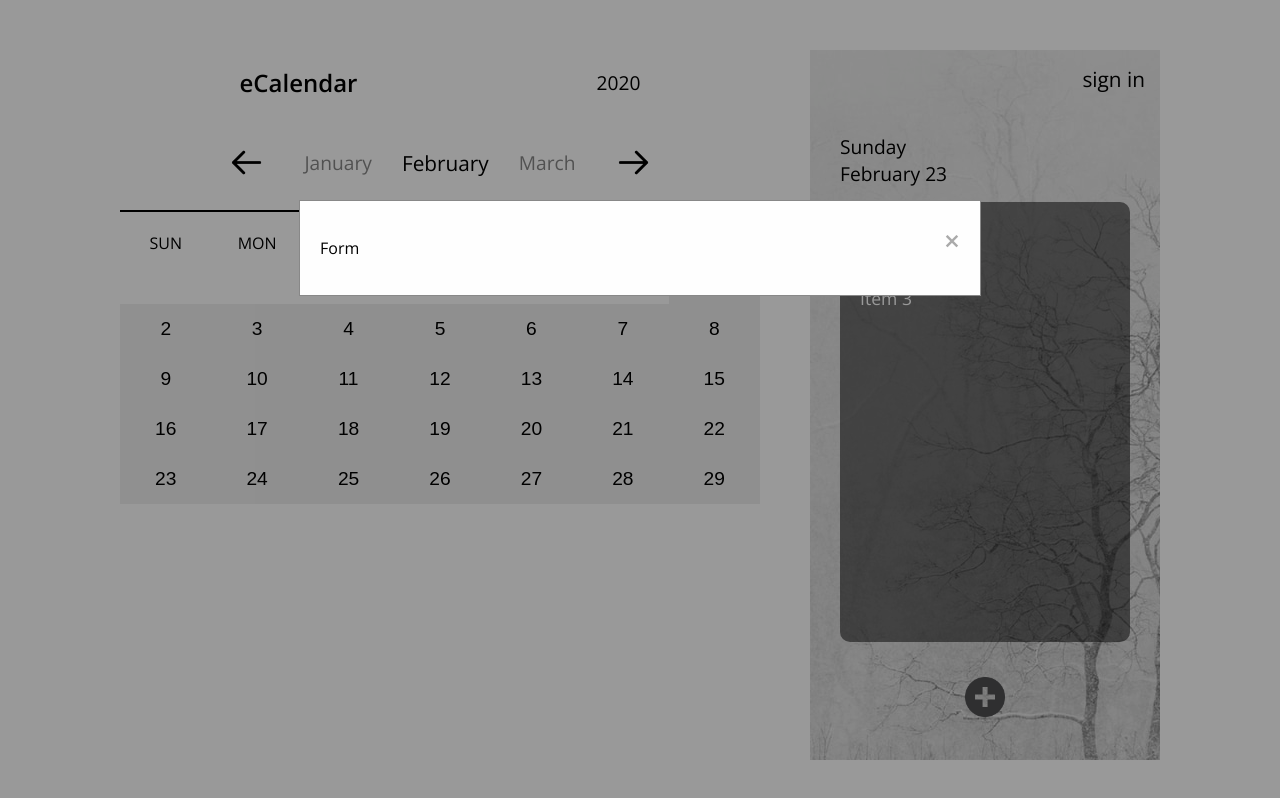
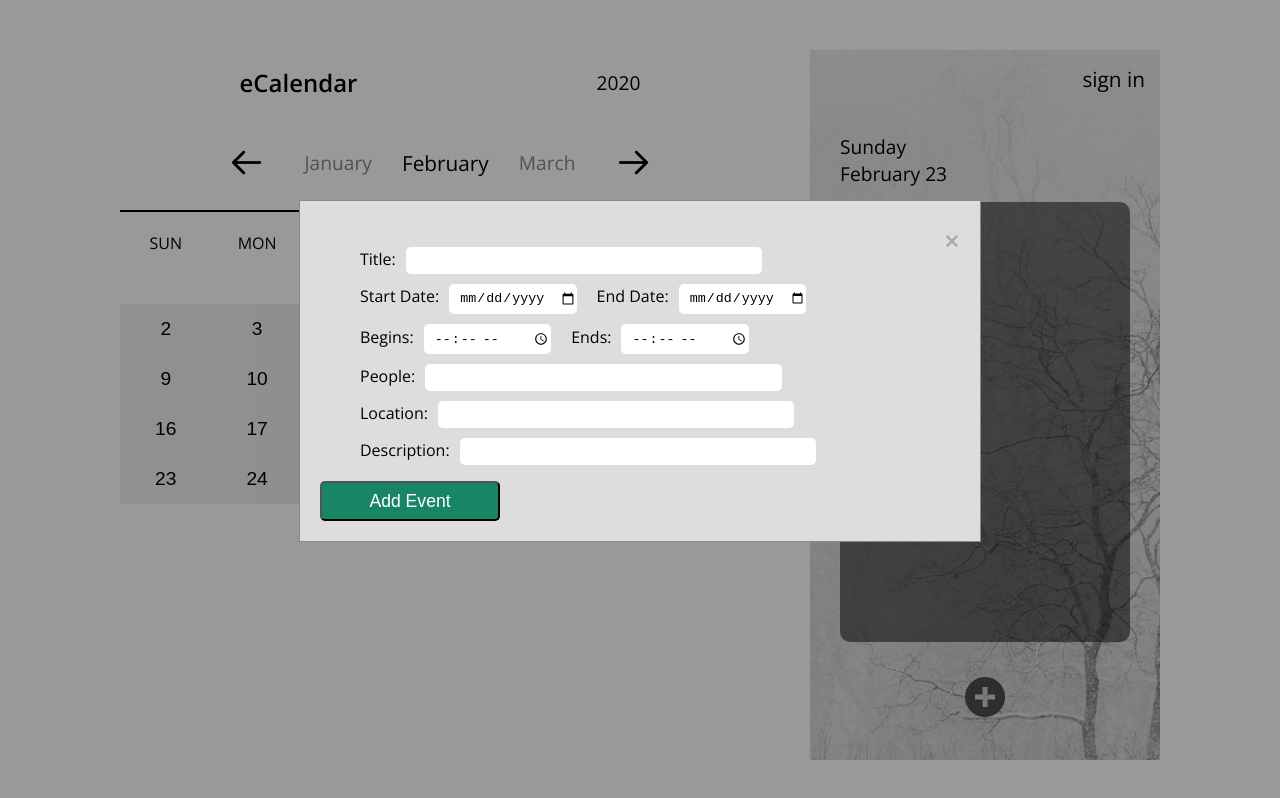
Before and after one commit to Chingu-Solo/solo-koala-159, a React (Create React App) app in the folder jalisa-tier2-ecalendar/: page / in a window 1280 px wide. Both pictures are taken after a click on the picture 985 px from the left and 697 px from the top of the page. Built offline with nearby package versions, Linux system fonts and the light colour scheme.

Commit message:
added some styling to EventForm

```diff
--- a/jalisa-tier2-ecalendar/src/components/EventForm.js
+++ b/jalisa-tier2-ecalendar/src/components/EventForm.js
@@ -2,9 +2,86 @@ import React, { useState } from 'react';
 import styled from 'styled-components';
 
 const EventForm = () => {
-    return (
-        <p>Form</p>
-    )
-}
+  return (
+    <EventFormContainer>
+      <form action="" method="post">
+        <ul>
+          <li>
+            <label for="title">Title:</label>
+            <input type="text" name="title" value="" />
+          </li>
+          <li>
+            <label for="startDt">Start Date:</label>
+            <input type="date" name="startDt" value="" />
+            <label for="endDt">End Date:</label>
+            <input type="date" name="endDt" value="" />
+          </li>
+          <li>
+            <label for="begins">Begins:</label>
+            <input type="time" name="begins" value="" />
+            <label for="ends">Ends:</label>
+            <input type="time" name="ends" value="" />
+          </li>
+          <li>
+            <label for="people">People:</label>
+            <input type="text" name="people" value="" />
+          </li>
+          <li>
+            <label for="location">Location:</label>
+            <input type="text" name="location" value="" />
+          </li>
+          <li>
+            <label for="description">Description:</label>
+            <input type="text" name="description" value="" />
+          </li>
+        </ul>
+        <AddEventButton>Add Event</AddEventButton>
+      </form>
+    </EventFormContainer>
+  );
+};
 
 export default EventForm;
+
+const EventFormContainer = styled.div`
+  display: flex;
+  border-radius: 10px;
+
+  form {
+    ul {
+      list-style-type: none;
+      li {
+        padding-top: 10px;
+        label {
+          padding-right: 10px;
+        }
+        input {
+          height: 30px;
+          border: none;
+          border-radius: 5px;
+        }
+
+        input[type='text'] {
+          width: 75%;
+          height: 25px;
+        }
+
+        input[type='date'],
+        input[type='time'] {
+          width: 25%;
+          padding-left: 10px;
+          margin-right: 20px;
+        }
+      }
+    }
+  }
+`;
+
+const AddEventButton = styled.button`
+  height: 40px;
+  width: 180px;
+  border-radius: 5px;
+  color: white;
+  background-color: #188665;
+  font-size: 1.1em;
+`;
--- a/jalisa-tier2-ecalendar/src/components/UI/Modal.js
+++ b/jalisa-tier2-ecalendar/src/components/UI/Modal.js
@@ -29,7 +29,7 @@ const ModalContainer = styled.div`
 `;
 
 const ModalContent = styled.div`
-  background-color: #fefefe;
+  background-color: #ddd;
   margin: auto;
   padding: 20px;
   border: 1px solid #888;
```
